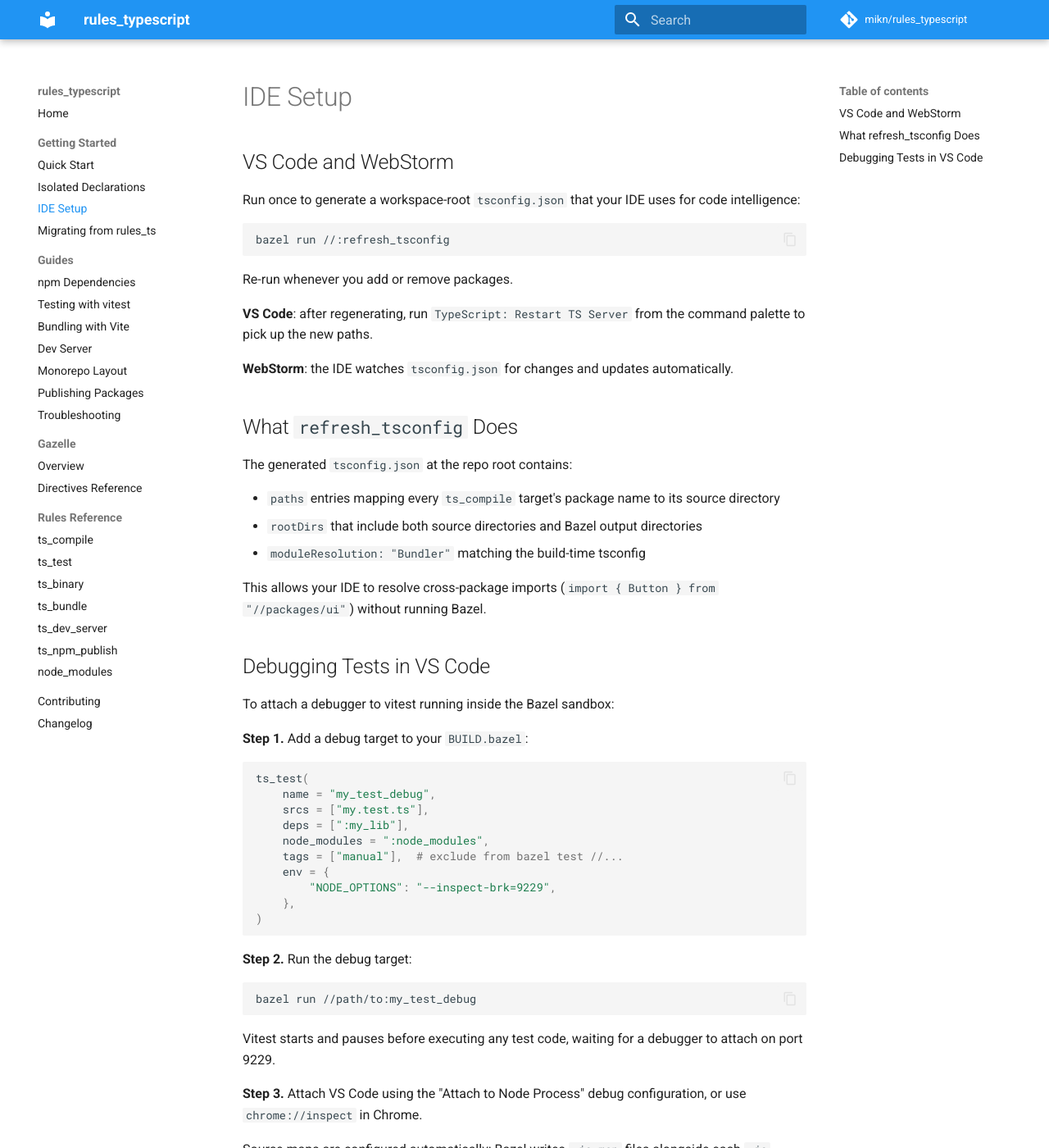
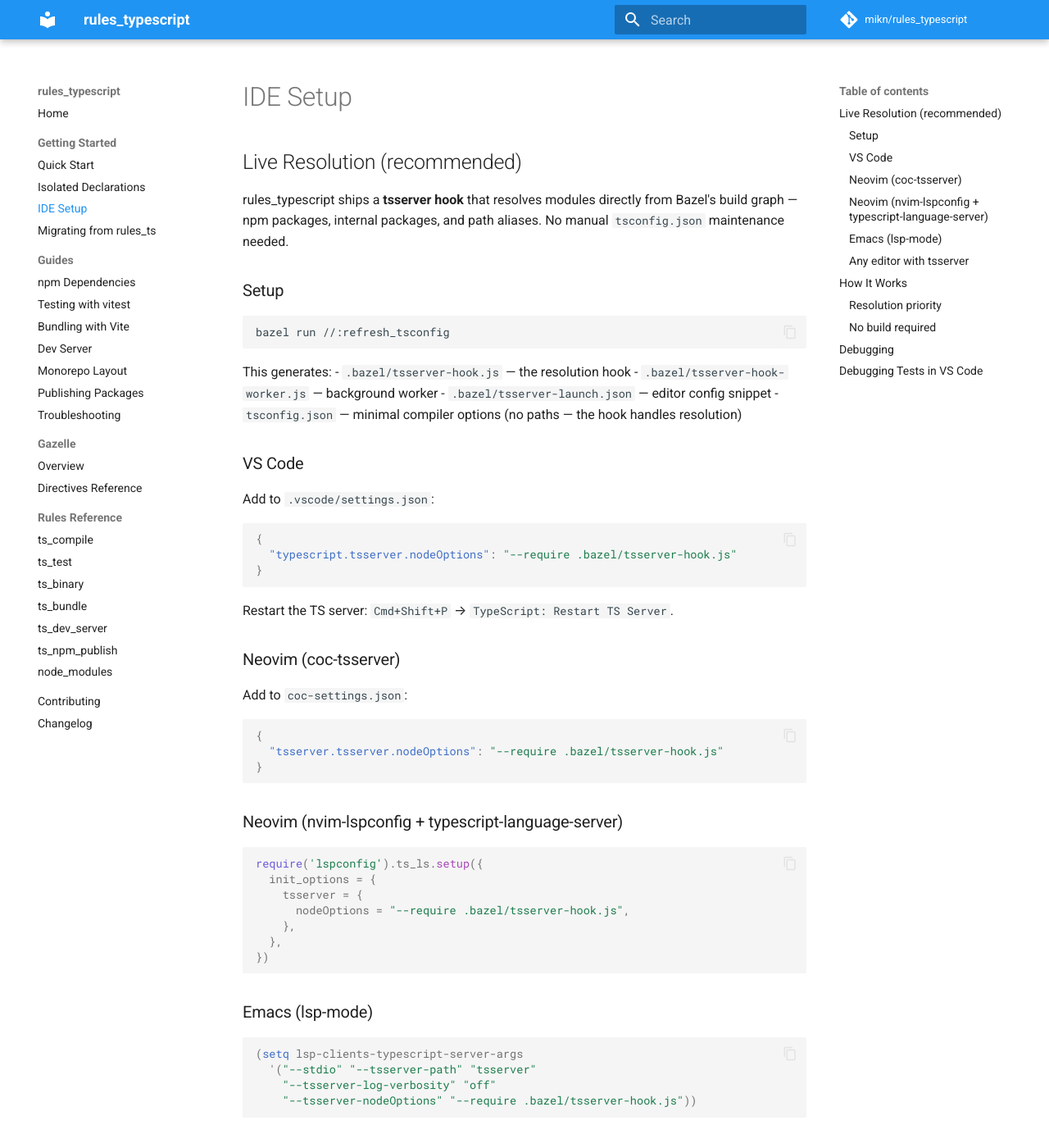
Before and after one commit to mikn/rules_typescript, an MkDocs documentation site: the page built from docs/getting-started/ide-setup.md, in a window 1280 px wide and 1400 px high. Shown: the whole window at 82% size. Built offline with MkDocs 1.6.1 and Material for MkDocs 9.7.7, drawn with Linux system fonts in a browser that asks for light colours; comment, search, counter and statistics services are not loaded; some of the changed text lies outside the part shown.

Commit message:
docs: IDE setup with live tsserver hook
Rewrite IDE setup docs to lead with the tsserver resolution hook.
Covers VS Code, Neovim (coc + nvim-lspconfig), Emacs, and any
tsserver-based editor. Explains the architecture, resolution priority,
and why no bazel build is required for basic resolution.

README updated with IDE Integration section and link.

Co-Authored-By: Claude Opus 4.6 (1M context) <noreply@anthropic.com>

````diff
--- a/docs/getting-started/ide-setup.md
+++ b/docs/getting-started/ide-setup.md
@@ -1,56 +1,110 @@
 # IDE Setup
 
-## VS Code and WebStorm
+## Live Resolution (recommended)
 
-Run once to generate a workspace-root `tsconfig.json` that your IDE uses for code intelligence:
+rules_typescript ships a **tsserver hook** that resolves modules directly from Bazel's build graph — npm packages, internal packages, and path aliases. No manual `tsconfig.json` maintenance needed.
+
+### Setup
 
 ```bash
 bazel run //:refresh_tsconfig
 ```
 
-Re-run whenever you add or remove packages.
+This generates:
+- `.bazel/tsserver-hook.js` — the resolution hook
+- `.bazel/tsserver-hook-worker.js` — background worker
+- `.bazel/tsserver-launch.json` — editor config snippet
+- `tsconfig.json` — minimal compiler options (no paths — the hook handles resolution)
 
-**VS Code**: after regenerating, run `TypeScript: Restart TS Server` from the command palette to pick up the new paths.
+### VS Code
 
-**WebStorm**: the IDE watches `tsconfig.json` for changes and updates automatically.
+Add to `.vscode/settings.json`:
 
-## What `refresh_tsconfig` Does
+```json
+{
+  "typescript.tsserver.nodeOptions": "--require .bazel/tsserver-hook.js"
+}
+```
 
-The generated `tsconfig.json` at the repo root contains:
+Restart the TS server: `Cmd+Shift+P` → `TypeScript: Restart TS Server`.
 
-- `paths` entries mapping every `ts_compile` target's package name to its source directory
-- `rootDirs` that include both source directories and Bazel output directories
-- `moduleResolution: "Bundler"` matching the build-time tsconfig
+### Neovim (coc-tsserver)
 
-This allows your IDE to resolve cross-package imports (`import { Button } from "//packages/ui"`) without running Bazel.
+Add to `coc-settings.json`:
+
+```json
+{
+  "tsserver.tsserver.nodeOptions": "--require .bazel/tsserver-hook.js"
+}
+```
+
+### Neovim (nvim-lspconfig + typescript-language-server)
+
+```lua
+require('lspconfig').ts_ls.setup({
+  init_options = {
+    tsserver = {
+      nodeOptions = "--require .bazel/tsserver-hook.js",
+    },
+  },
+})
+```
+
+### Emacs (lsp-mode)
+
+```elisp
+(setq lsp-clients-typescript-server-args
+  '("--stdio" "--tsserver-path" "tsserver"
+    "--tsserver-log-verbosity" "off"
+    "--tsserver-nodeOptions" "--require .bazel/tsserver-hook.js"))
+```
+
+### Any editor with tsserver
+
+The hook works with any editor that runs tsserver through Node.js. Pass `--require .bazel/tsserver-hook.js` as a Node flag when starting tsserver.
+
+## How It Works
+
+The hook is TypeScript's equivalent of Go's [GOPACKAGESDRIVER](https://jayconrod.com/posts/125/go-editor-support-in-bazel-workspaces):
+
+1. **Worker thread** runs `bazel query` in the background to find all `ts_compile` targets
+2. **npm packages** resolved by scanning the `@npm` external repo (already fetched by any previous `bazel` command)
+3. **Internal packages** resolved from `bazel-bin` (`.d.ts` after build) or source tree (`.ts` before build)
+4. **Path aliases** read from `# gazelle:ts_path_alias` directives in BUILD files
+5. **File watcher** monitors BUILD files, `pnpm-lock.yaml`, and `bazel-bin` — re-resolves automatically when they change
+
+The main thread is never blocked — the worker runs `bazel query` asynchronously and posts results back. tsserver returns "unresolved" briefly on first load, then resolves once the worker completes (~1-2 seconds).
+
+### Resolution priority
+
+1. `.d.ts` in `bazel-bin` — fast, precise (available after `bazel build`)
+2. `.ts` source file — always available, slower for tsserver to process
+3. npm package types from external repo — always available after first `bazel` command
+
+### No build required
+
+Basic resolution works without `bazel build`. The source `.ts` files are always on disk, and npm packages are fetched by the repository rule (triggered by any `bazel` command, including `bazel run //:gazelle`). Running `bazel build` improves resolution by providing `.d.ts` files, but is not required for the IDE to work.
+
+## Debugging
+
+Set `TSSERVER_HOOK_DEBUG=1` in your environment to see resolution decisions in the tsserver log.
 
 ## Debugging Tests in VS Code
 
 To attach a debugger to vitest running inside the Bazel sandbox:
-
-**Step 1.** Add a debug target to your `BUILD.bazel`:
 
 ```python
 ts_test(
     name = "my_test_debug",
     srcs = ["my.test.ts"],
     deps = [":my_lib"],
-    node_modules = ":node_modules",
-    tags = ["manual"],  # exclude from bazel test //...
-    env = {
-        "NODE_OPTIONS": "--inspect-brk=9229",
-    },
+    tags = ["manual"],
+    env = {"NODE_OPTIONS": "--inspect-brk=9229"},
 )
 ```
-
-**Step 2.** Run the debug target:
 
 ```bash
 bazel run //path/to:my_test_debug
 ```
 
-Vitest starts and pauses before executing any test code, waiting for a debugger to attach on port 9229.
-
-**Step 3.** Attach VS Code using the "Attach to Node Process" debug configuration, or use `chrome://inspect` in Chrome.
-
-Source maps are configured automatically: Bazel writes `.js.map` files alongside each `.js` output, so VS Code shows the original `.ts` source with correct line numbers.
+Vitest pauses before executing, waiting for a debugger on port 9229. Attach VS Code via "Attach to Node Process" or use `chrome://inspect`. Source maps are configured automatically.
````
Also changed, not shown: README.md (+13 -0 lines).
